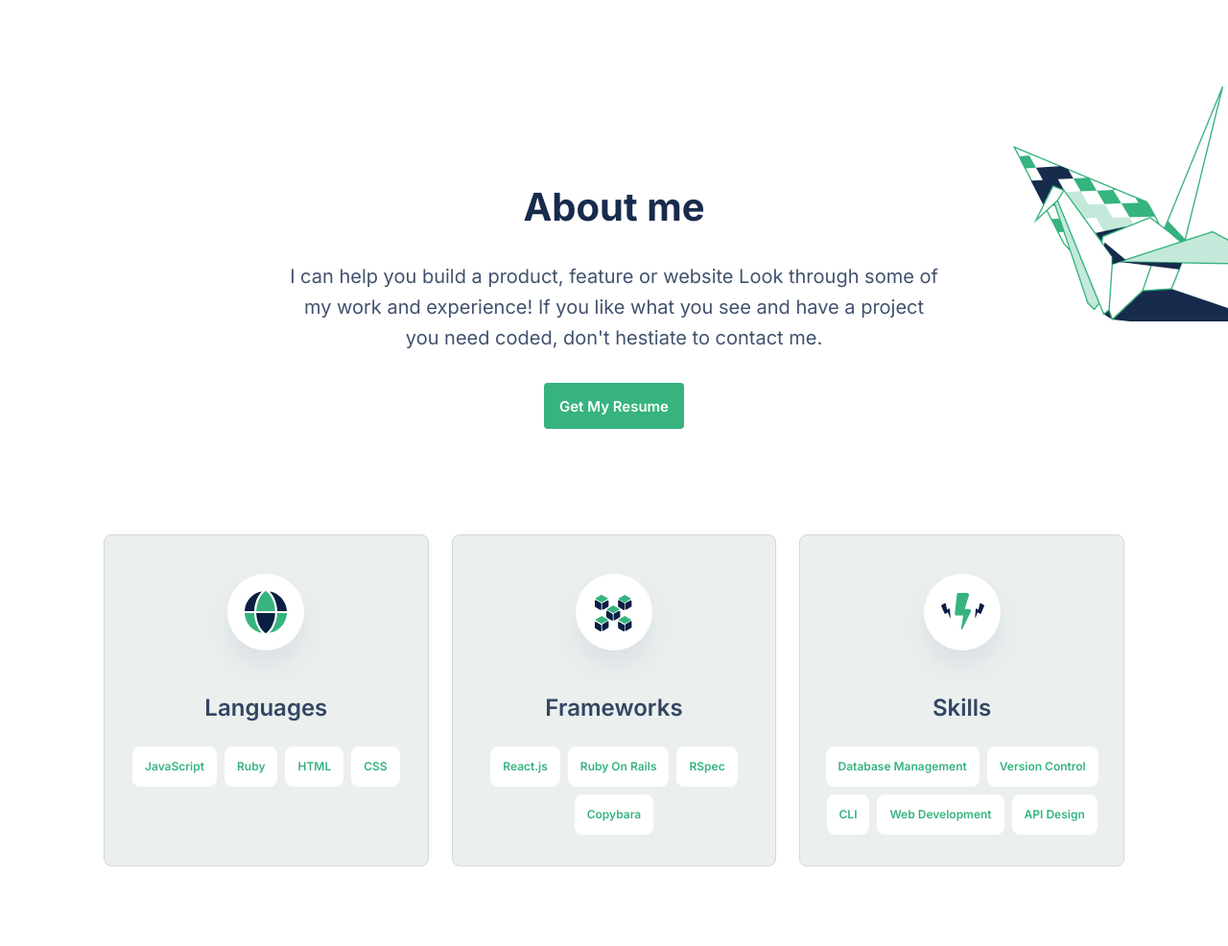
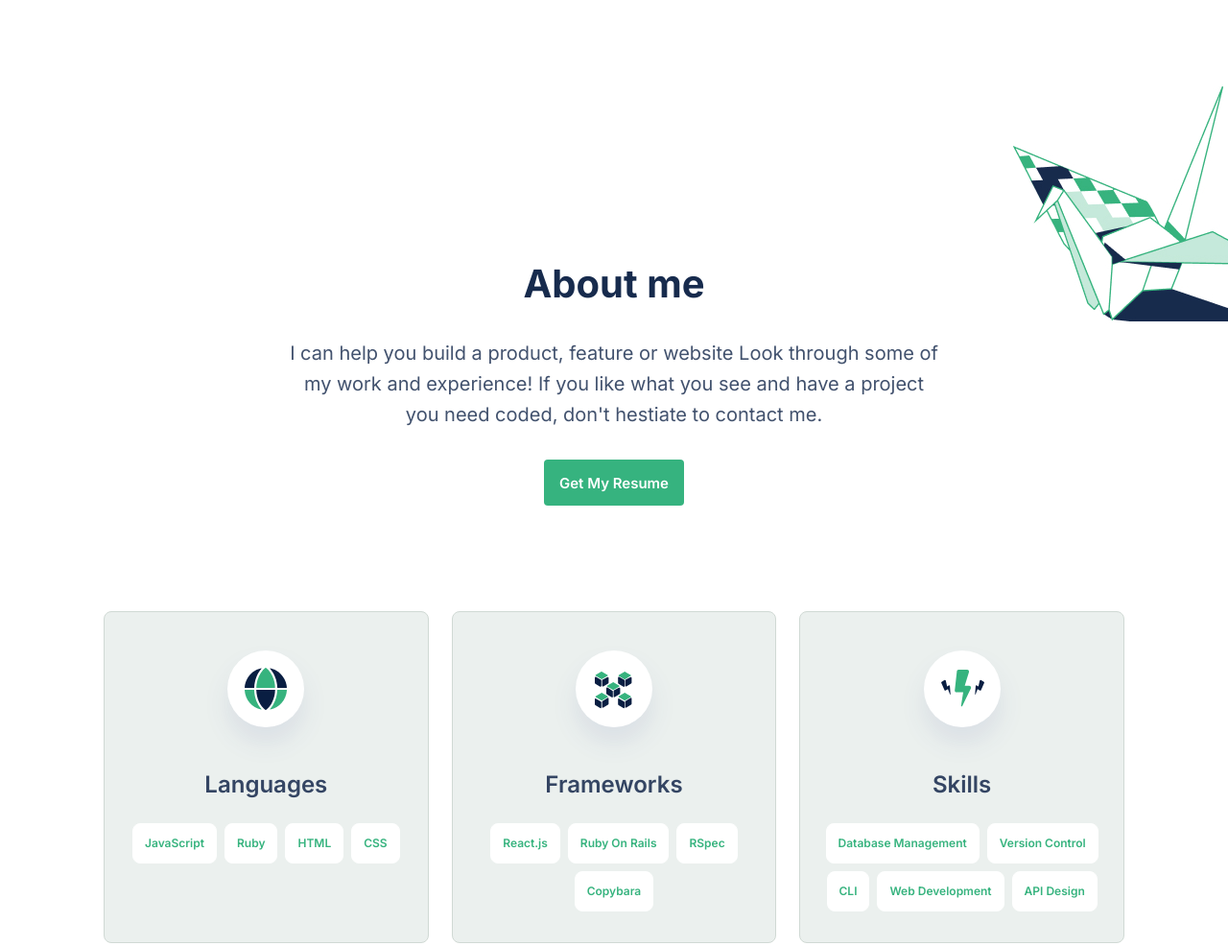
Before and after one commit to zhorabay/My-portfolio, a website: page index.html in a window 1280 px wide. Shown: the part 2342-3328 px from the top of the page at 96% size. Drawn offline with Linux system fonts and the light colour scheme.

Commit message:
Add js linter properly

```diff
--- a/style.css
+++ b/style.css
@@ -747,7 +747,7 @@
 
   .about-flex {
     gap: 48px;
-    padding: 80px, 0, 1px, 0;
+    padding: 80px 0 1px 0;
     width: 85%;
   }
 
```
Also changed, not shown: package.json (+576 -1 lines), .github/workflows/linters.yml, .stylelintrc.json, 2 other files.
